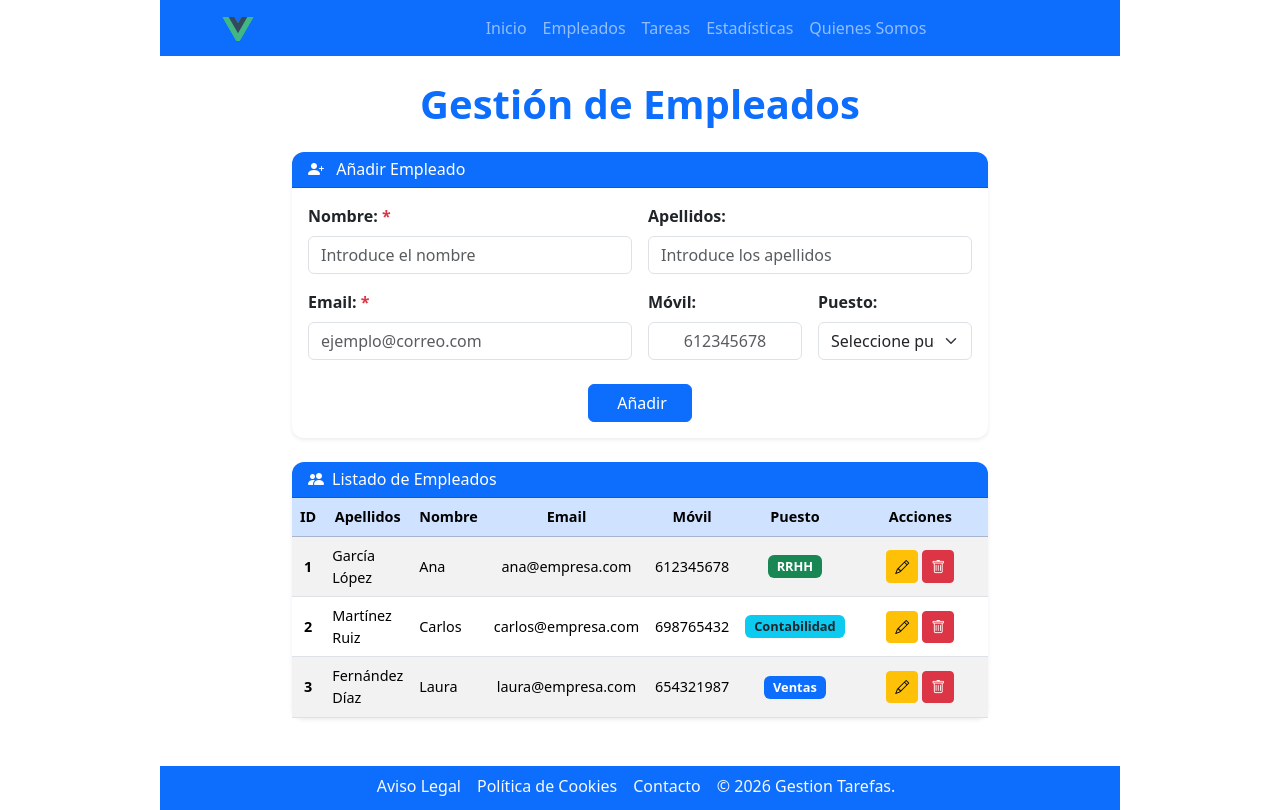
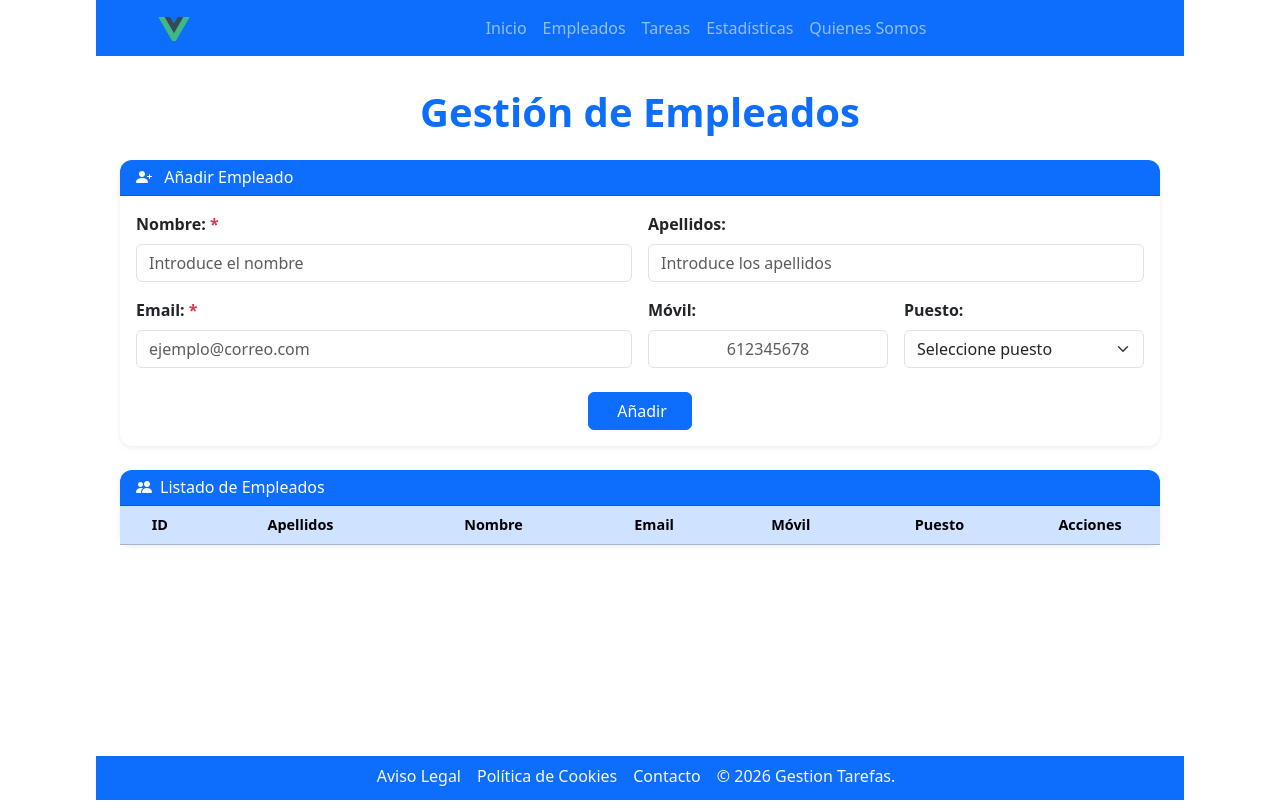
Before and after one commit to wribe/recuperaCarmen, a Vue app: page /empleados in a window 1280 px wide. Built offline with nearby package versions, Linux system fonts and the light colour scheme.

Commit message:
mejorar estilo mas quitar array y id de script

```diff
--- a/frontend/src/App.vue
+++ b/frontend/src/App.vue
@@ -1,12 +1,14 @@
 <template>
-  <div class="d-flex flex-column min-vh-100 justify-content-center">
-    <div class="w-75 w-lg-80 mx-auto  d-flex flex-column min-vh-100">
+  <div class="d-flex flex-column min-vh-100 mx-auto" style="width: 85%;">
+
       <NavBar />
-      <main class="flex-grow-1 w-75 mx-auto w-lg-80">
-        <router-view />
+      <main class="flex-grow-1 mt-2">
+        <div class="container-lg">
+          <router-view />
+        </div>
       </main>
       <FooTer />
-    </div>
+
   </div>
 </template>
 
--- a/frontend/src/components/EmpleaDos.vue
+++ b/frontend/src/components/EmpleaDos.vue
@@ -1,5 +1,5 @@
 <template>
-    <div class="container mt-4 mb-5">
+    <div class="container-fluid mt-4 mb-5">
         <h1 class="text-center mb-4 text-primary fw-bold">Gestión de Empleados</h1>
 
         <!-- Formulario -->
@@ -133,14 +133,10 @@ import Swal from "sweetalert2";
 
 // ========================= DATOS (ARRAY LOCAL) =========================
 
-const empleados = ref([
-    { id: 1, apellidos: "García López", nombre: "Ana", email: "ana@empresa.com", movil: "612345678", puesto: "rrhh" },
-    { id: 2, apellidos: "Martínez Ruiz", nombre: "Carlos", email: "carlos@empresa.com", movil: "698765432", puesto: "contabilidad" },
-    { id: 3, apellidos: "Fernández Díaz", nombre: "Laura", email: "laura@empresa.com", movil: "654321987", puesto: "ventas" },
-]);
+const empleados = ref([]);
 
 // Contador autoincremental de IDs
-let siguienteId = 4;
+
 
 // Modelo del formulario con v-model
 const nuevoEmpleado = reactive({
@@ -217,19 +213,9 @@ const capitalizarPalabras = (str) => {
 const addEmpleado = async () => {
     if (!validarFormulario()) return;
 
-    // Confirmación antes de añadir
-    const result = await Swal.fire({
-        title: '¿Desea añadir este empleado?',
-        icon: 'question',
-        showCancelButton: true,
-        confirmButtonText: 'Sí, añadir',
-        cancelButtonText: 'Cancelar'
-    });
 
-    if (!result.isConfirmed) return;
 
     empleados.value.push({
-        id: siguienteId++,
         nombre: capitalizarPalabras(nuevoEmpleado.nombre.trim()),
         apellidos: capitalizarPalabras(nuevoEmpleado.apellidos.trim()),
         email: nuevoEmpleado.email.trim(),
@@ -238,14 +224,10 @@ const addEmpleado = async () => {
     });
 
     limpiarFormulario();
+    alerta('success', 'Empleado guardado', '');
+    }
 
-    Swal.fire({
-        icon: 'success',
-        title: 'Empleado añadido',
-        showConfirmButton: false,
-        timer: 1500
-    });
-};
+
 
 // selEmpleado: carga los datos del empleado seleccionado en el formulario
 const selEmpleado = (id) => {
@@ -365,7 +347,6 @@ const validarMovil = () => {
 
     if (movilRegex.test(movil)) {
         movilValido.value = true;
-        alerta('success', 'Móvil válido', '');
         return true;
     } else {
         movilValido.value = false;
--- a/index.html
+++ b/index.html
@@ -2,7 +2,7 @@
 <html lang="en">
   <head>
     <meta charset="UTF-8" />
-    <link rel="icon" type="image/svg+xml" href="./public/logo.svg" />
+    <link rel="icon" type="image/svg+xml" href="./logo.svg" />
     <meta name="viewport" content="width=device-width, initial-scale=1.0" />
     <title>recuperacarmen</title>
   </head>
```
